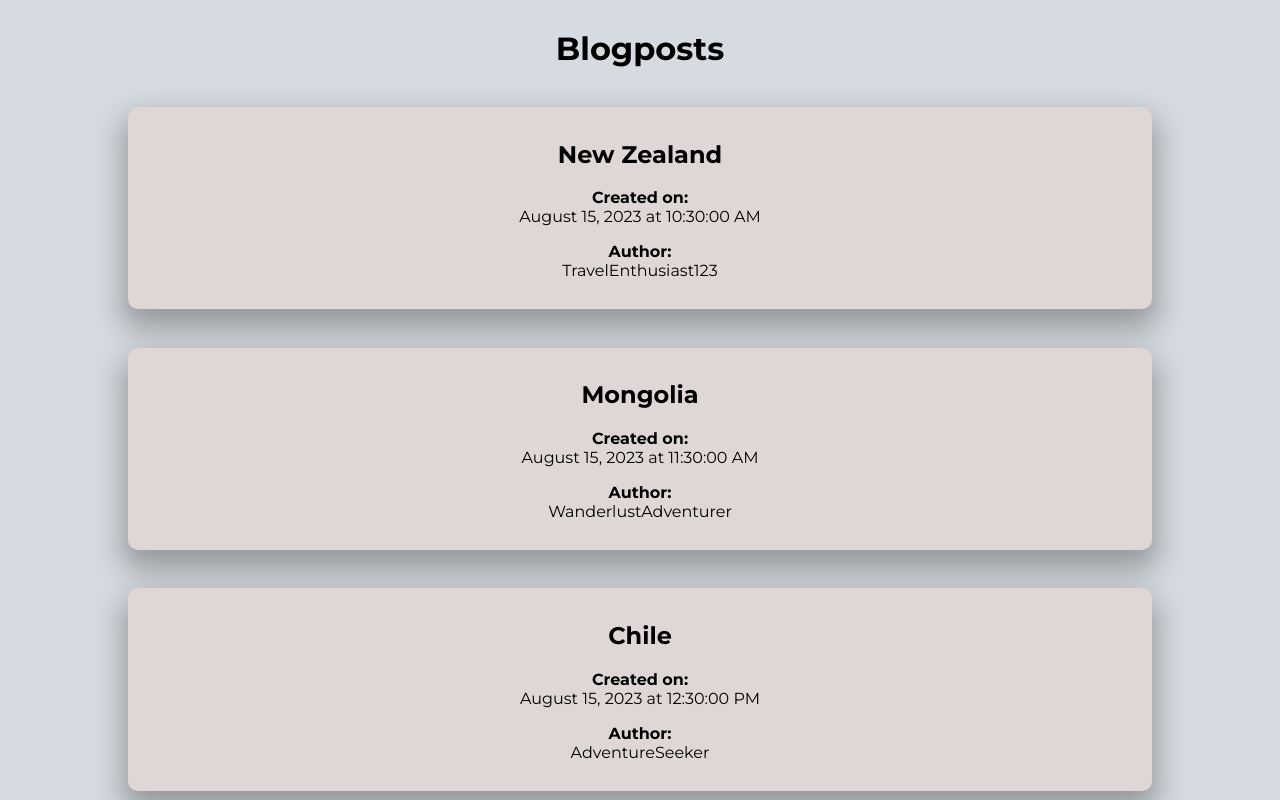
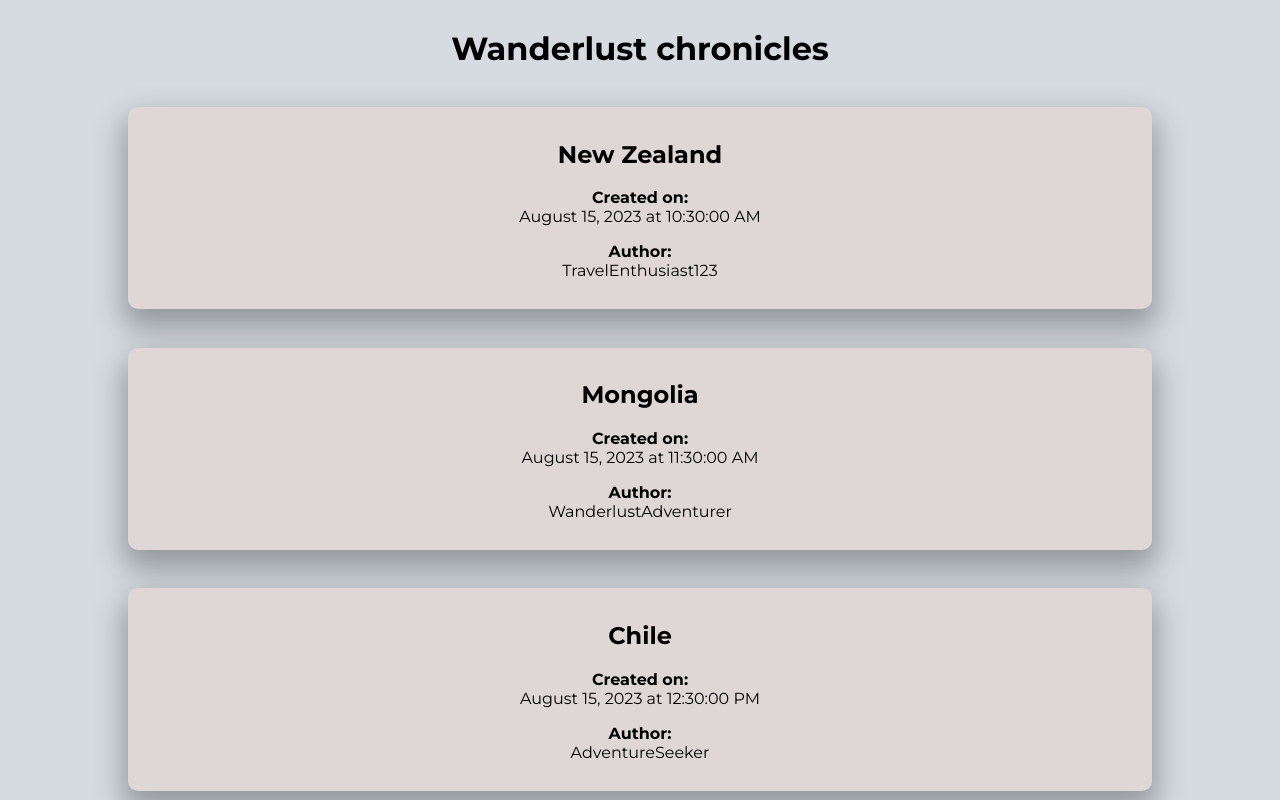
Before and after one commit to AnjaSiewert/code-challenge, a Next.js app in the folder blogposts/: page / in a window 1280 px wide. Shown: the top 800 px of the page. Built offline with nearby package versions, Linux system fonts and the light colour scheme.

Commit message:
change headline

```diff
--- a/blogposts/pages/index.js
+++ b/blogposts/pages/index.js
@@ -4,7 +4,7 @@ import Header from "@/components/Header";
 export default function Page({posts, formatDate}) {
   return (
   <>
-  <Header headline="Blogposts" />
+  <Header headline="Wanderlust chronicles" />
   <Blogposts posts={posts} formatDate={formatDate}/>
   </>
   )
```
